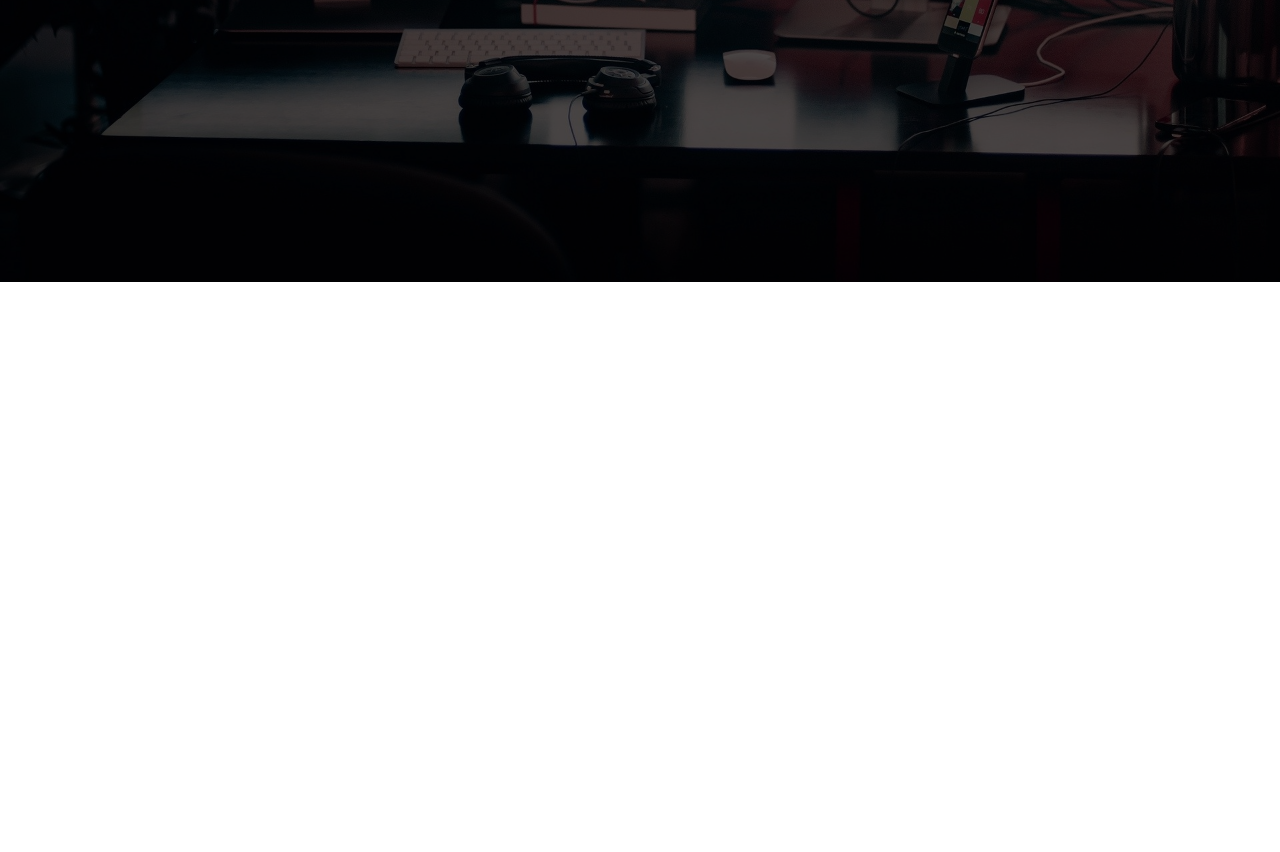
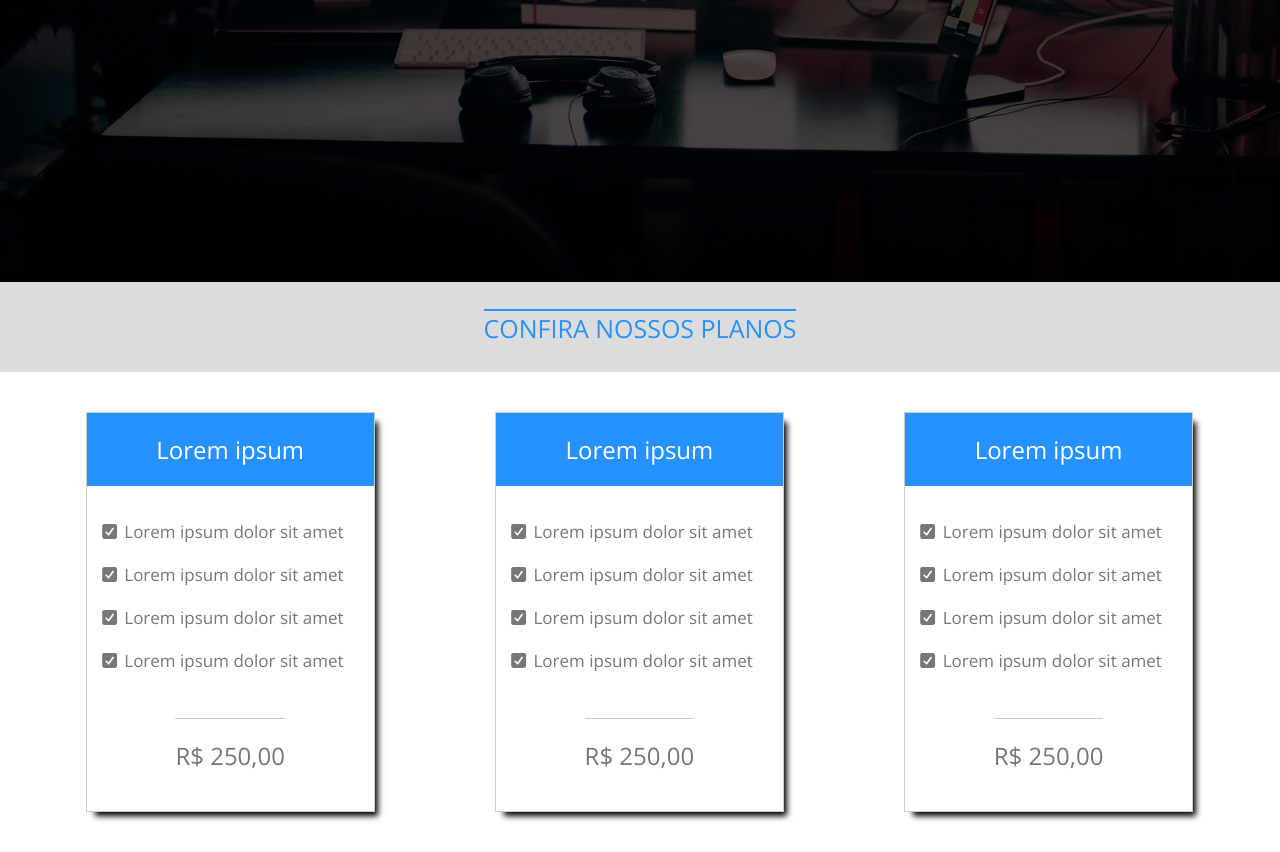
Before and after one commit to tedborges/Website_Simple, a plain HTML site: page index.html in a window 1280 px wide. Shown: the part 518-1370 px from the top of the page. Before the commit the page ends 800 px from the top, so only its background shows below. Drawn offline with nearby package versions, Linux system fonts and the light colour scheme.

Commit message:
Adicionando novas sections, aplicando flexbox para boxs de preço

```diff
--- a/css/style.css
+++ b/css/style.css
@@ -129,3 +129,93 @@ nav.desktop a {
   margin-top: 18px;
   border-radius: 20px;
 }
+
+.chamada-planos {
+  width: 100%;
+  text-align: center;
+  padding: 27px 2%;
+  background: rgb(220, 220, 220);
+}
+
+.chamada-planos h2 {
+  display: inline-block;
+  border-top: 2px solid #2692ff;
+  color: #2692ff;
+  font-size: 25px;
+  text-transform: uppercase;
+  font-weight: lighter;
+}
+
+.box-planos {
+  padding: 40px 0;
+}
+
+.box-planos > .center {
+  display: flex;
+  flex-wrap: wrap;
+}
+
+.box-planos-single {
+  width: 33.3%;
+  padding: 0 60px;
+}
+
+.box-planos-wraper {
+  width: 100%;
+  border: 1px solid #ccc;
+  min-height: 400px;
+  box-shadow: 6px 7px 6px -3px rgba(0, 0, 0, 1);
+  -webkit-box-shadow: 6px 7px 6px -3px rgba(0, 0, 0, 1);
+  -moz-box-shadow: 6px 7px 6px -3px rgba(0, 0, 0, 1);
+}
+
+.box-planos-single h2 {
+  background-color: #2692ff;
+  color: white;
+  text-align: center;
+  padding: 3px;
+  font-weight: lighter;
+  padding: 20px 0;
+}
+
+.pontos-planos {
+  padding: 20px 0 15px 0;
+  line-height: 35px;
+}
+
+.preco {
+  margin-top: 10px;
+  padding: 15px 0;
+  text-align: center;
+}
+
+.preco h2 {
+  font-size: 24px;
+  display: inline-block;
+  border-top: 1px solid #ccc;
+  color: #777777;
+  background-color: transparent;
+}
+
+.box-planos-single p {
+  color: #777777;
+  font-size: 17px;
+  margin: 8px 0 0 12px;
+}
+
+@media screen and (max-width: 890px) {
+  .box-planos-single {
+    width: 50%;
+  }
+
+  .box-planos-single:nth-child(2) {
+    margin-top: 20px;
+  }
+}
+
+@media screen and (max-width: 768px) {
+  .box-planos-single {
+    width: 100%;
+    margin: 10px 0;
+  }
+}
--- a/index.html
+++ b/index.html
@@ -47,6 +47,63 @@
       </div>
     </section>
 
+    <section class="planos">
+      <div class="chamada-planos">
+        <div class="center">
+          <h2>Confira nossos planos</h2>
+        </div>
+      </div>
+    </section>
+
+    <section class="box-planos">
+      <div class="center">
+        <div class="box-planos-single">
+          <div class="box-planos-wraper">
+            <h2>Lorem ipsum</h2>
+              <div class="pontos-planos">
+                <p><i class="fas fa-check-square"></i> Lorem ipsum dolor sit amet</p>
+                <p><i class="fas fa-check-square"></i> Lorem ipsum dolor sit amet</p>
+                <p><i class="fas fa-check-square"></i> Lorem ipsum dolor sit amet</p>
+                <p><i class="fas fa-check-square"></i> Lorem ipsum dolor sit amet</p>
+              </div>
+              <div class="preco">
+                <h2>R$ 250,00</h2>
+              </div>
+          </div>
+        </div>
+
+        <div class="box-planos-single">
+          <div class="box-planos-wraper">
+            <h2>Lorem ipsum</h2>
+            <div class="pontos-planos">
+              <p><i class="fas fa-check-square"></i> Lorem ipsum dolor sit amet</p>
+              <p><i class="fas fa-check-square"></i> Lorem ipsum dolor sit amet</p>
+              <p><i class="fas fa-check-square"></i> Lorem ipsum dolor sit amet</p>
+              <p><i class="fas fa-check-square"></i> Lorem ipsum dolor sit amet</p>
+            </div>
+            <div class="preco">
+              <h2>R$ 250,00</h2>
+            </div>
+          </div>
+        </div>
+
+        <div class="box-planos-single">
+          <div class="box-planos-wraper">
+            <h2>Lorem ipsum</h2>
+            <div class="pontos-planos">
+              <p><i class="fas fa-check-square"></i> Lorem ipsum dolor sit amet</p>
+              <p><i class="fas fa-check-square"></i> Lorem ipsum dolor sit amet</p>
+              <p><i class="fas fa-check-square"></i> Lorem ipsum dolor sit amet</p>
+              <p><i class="fas fa-check-square"></i> Lorem ipsum dolor sit amet</p>
+            </div>
+            <div class="preco">
+              <h2>R$ 250,00</h2>
+            </div>
+          </div>
+        </div>
+      </div>
+    </section>
+
     <script src="js/all.min.js"></script>
   </body>
 </html>
```
